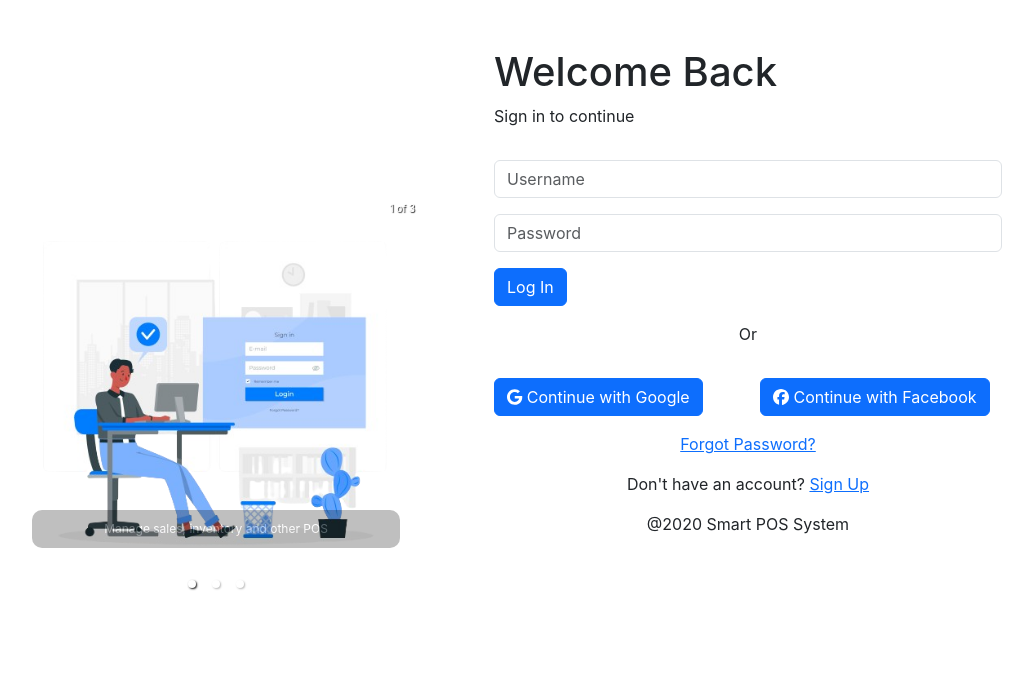
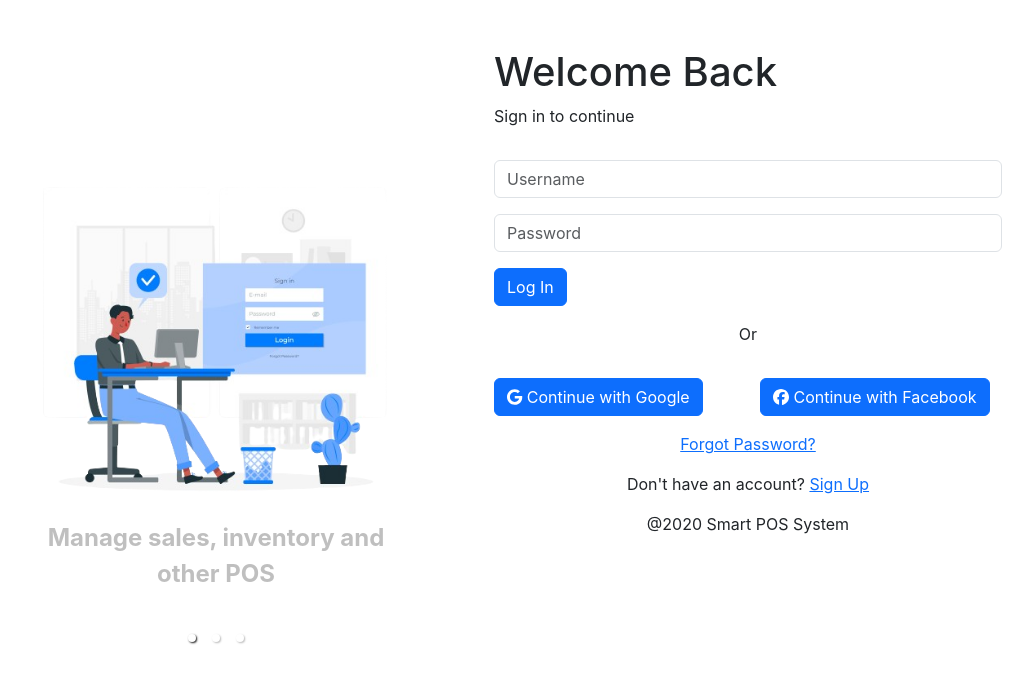
Before and after one commit to Cli4d/Az-Technical-Interview-Assignment, a React (Create React App) app in the folder azgard-interview/: page / in a window 1280 px wide. Shown: the top 682 px of the page, without its empty margins (158-1191 px from the left). Built offline with nearby package versions, Linux system fonts and the light colour scheme; the HTML template or start-up script is replaced by a standard one.

Commit message:
Modify carousel with props

```diff
--- a/azgard-interview/src/components/Illustration.js
+++ b/azgard-interview/src/components/Illustration.js
@@ -1,4 +1,5 @@
 import React from 'react';
+import './Illustration.css';
 
 //import carousel
 import { Carousel } from 'react-responsive-carousel';
@@ -6,7 +7,7 @@ import "react-responsive-carousel/lib/styles/carousel.min.css"; // requires a lo
 
 //import images
 import illustration from '../Assets/images/illustration.png';
-import logo from '../Assets/images/logo.png';
+// import logo from '../Assets/images/logo.png';
 
 
 const Illustration = () => {
@@ -16,7 +17,7 @@ const Illustration = () => {
                 <img src={logo} alt="logo" />
             </div> */}
             <div id='carousel' className='row'>
-                <Carousel showThumbs={false}>
+                <Carousel showThumbs={false} showStatus={false} showArrows={false}>
                     <div>
                         <img src={illustration} alt='illustration'/>
                         <p className='legend'>Manage sales, inventory and other POS</p>
```
